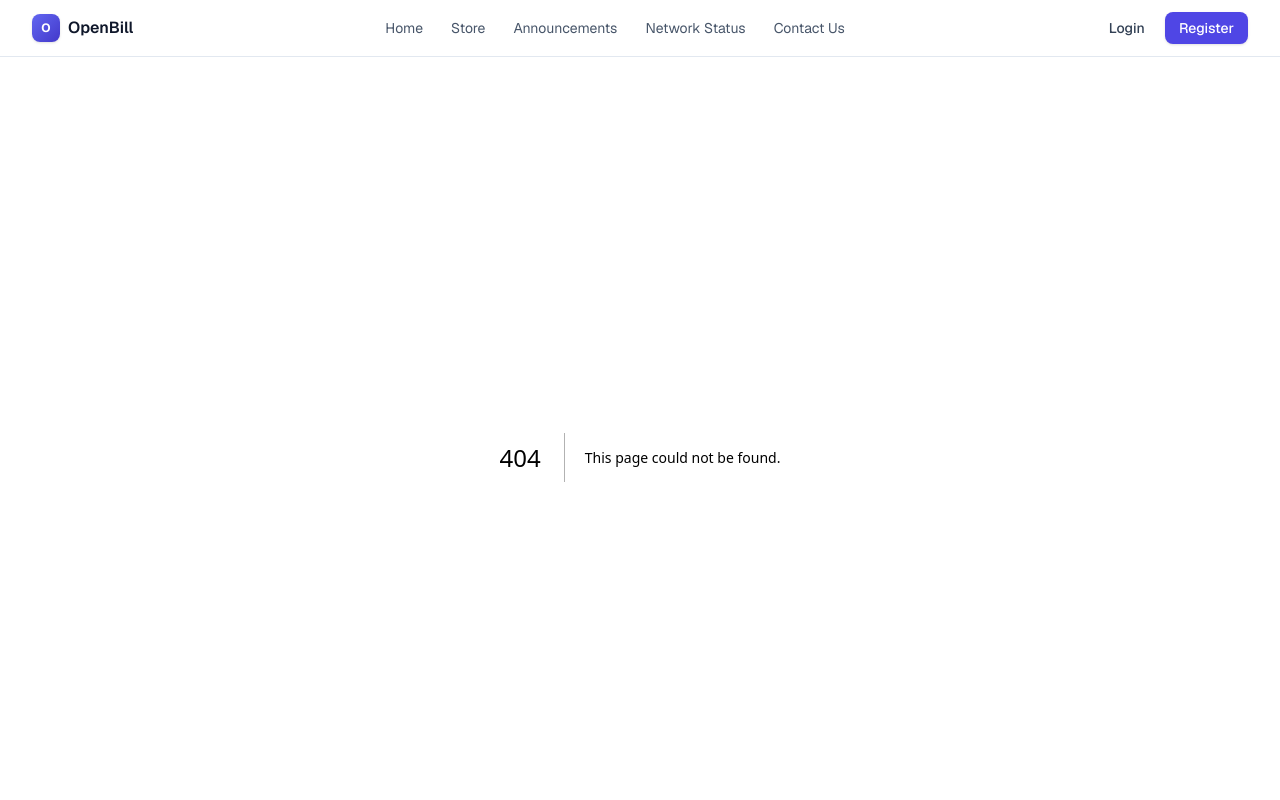
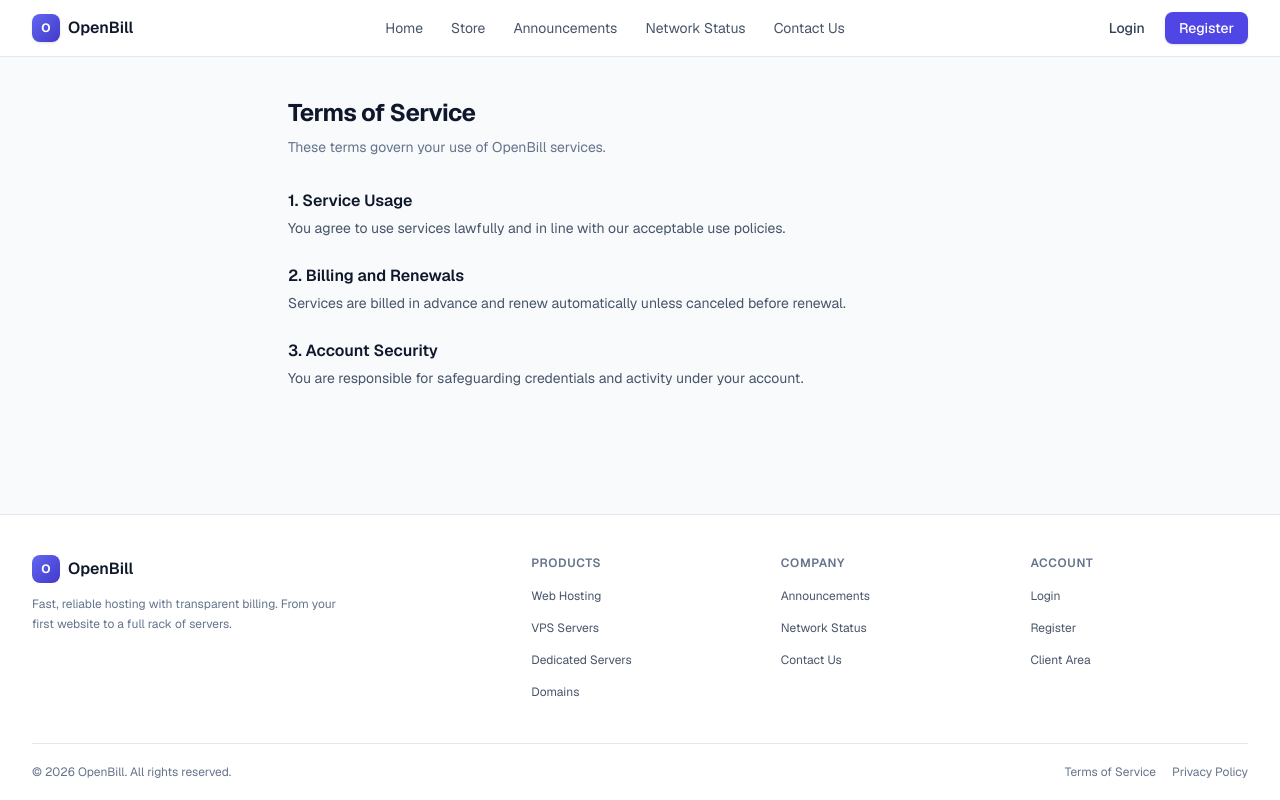
Before and after one commit to Shriii19/OpenBill, a Next.js app in the folder frontend/: page /terms in a window 1280 px wide. Before the commit this address had no page. Shown: the top 800 px of the page. Built offline with nearby package versions, Linux system fonts and the light colour scheme.

Commit message:
ui(legal): add terms of service page

```diff
--- /dev/null
+++ b/frontend/src/app/terms/page.tsx
@@ -0,0 +1,38 @@
+export const metadata = {
+  title: "Terms of Service - OpenBill",
+  description: "Terms of Service for using OpenBill hosting and billing services.",
+};
+
+export default function TermsPage() {
+  return (
+    <div className="mx-auto max-w-3xl px-4 py-10 sm:px-6 lg:px-8">
+      <h1 className="text-2xl font-bold tracking-tight text-secondary-900">Terms of Service</h1>
+      <p className="mt-2 text-sm text-secondary-500">
+        These terms govern your use of OpenBill services.
+      </p>
+
+      <div className="mt-8 space-y-6 text-sm leading-relaxed text-secondary-600">
+        <section>
+          <h2 className="text-base font-semibold text-secondary-900">1. Service Usage</h2>
+          <p className="mt-1">
+            You agree to use services lawfully and in line with our acceptable use policies.
+          </p>
+        </section>
+
+        <section>
+          <h2 className="text-base font-semibold text-secondary-900">2. Billing and Renewals</h2>
+          <p className="mt-1">
+            Services are billed in advance and renew automatically unless canceled before renewal.
+          </p>
+        </section>
+
+        <section>
+          <h2 className="text-base font-semibold text-secondary-900">3. Account Security</h2>
+          <p className="mt-1">
+            You are responsible for safeguarding credentials and activity under your account.
+          </p>
+        </section>
+      </div>
+    </div>
+  );
+}
```
